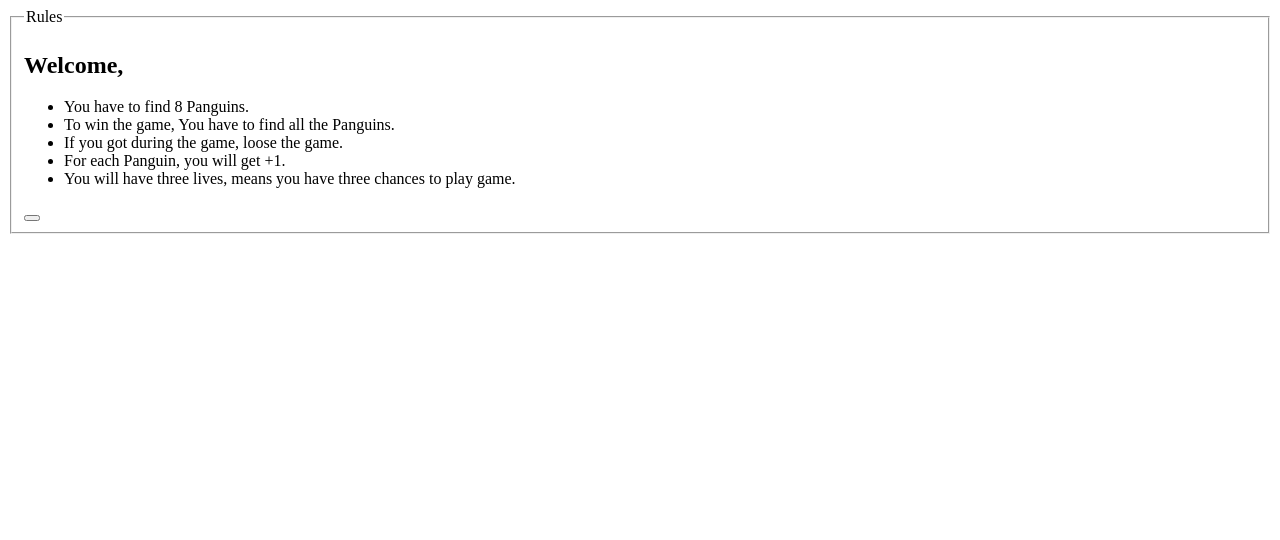
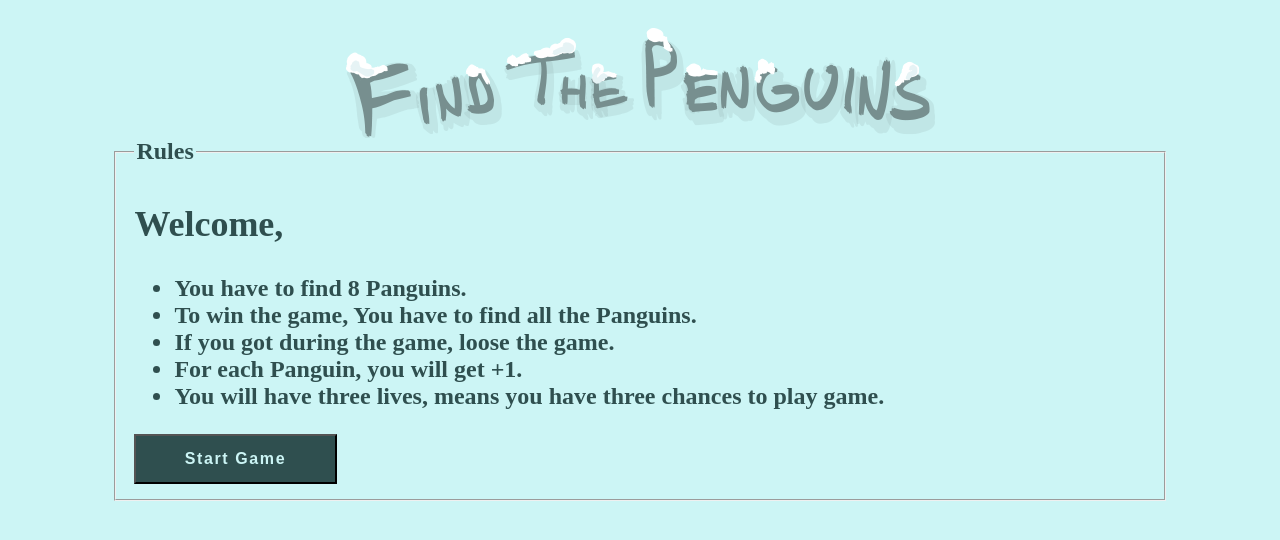
Before and after one commit to d-hizabi-programmer/Find-the-Penguins-Project, a plain HTML site: page index.html in a window 1280 px wide. Drawn offline with Linux system fonts and the light colour scheme.

Commit message:
start fil completed!

```diff
--- a/css/index.css
+++ b/css/index.css
@@ -12,6 +12,8 @@ body {
   width: 600px;
   height: 130px;
   background-image: url("/images/penguin_title.png");
+  margin-left: auto;
+  margin-right: auto;
 }
 
 #score {
@@ -146,3 +148,31 @@ body {
   float: left;
   background-image: url("/images/mound_9.png");
 }
+
+a {
+  text-decoration: none;
+  color: #ccf5f5;
+  font-size: larger;
+  font-weight: bolder;
+  letter-spacing: 0.1em;
+}
+
+button {
+  height: 50px;
+  width: 20%;
+  background: darkslategrey;
+}
+
+fieldset {
+  width: 80%;
+  /* margin-right: 2em; */
+  margin-left: auto;
+  margin-right: auto;
+  color: darkslategray;
+  font-weight: 700;
+  font-size: 1.5em;
+}
+
+legend {
+  font-weight: bold;
+}
--- a/index.html
+++ b/index.html
@@ -6,11 +6,13 @@
     <meta http-equiv="X-UA-Compatible" content="IE=edge">
     <meta name="viewport" content="width=device-width, initial-scale=1.0">
     <title>Find the Penguins</title>
+
+    <link rel="stylesheet" href="css/index.css">
 </head>
 
 <body>
+    <div id="title"></div>
 
-    <form action="index.html"></form>
     <fieldset>
         <h2 id="firstH2">Welcome, </h2>
         <legend>Rules</legend>
@@ -21,7 +23,7 @@
             <li>For each Panguin, you will get +1. </li>
             <li>You will have three lives, means you have three chances to play game.</li>
         </ul>
-        <button></button>
+        <button> <a href="home.html">Start Game</a> </button>
     </fieldset>
 </body>
 
```
Also changed, not shown: css/start.html (deleted, +0 -18 lines).
